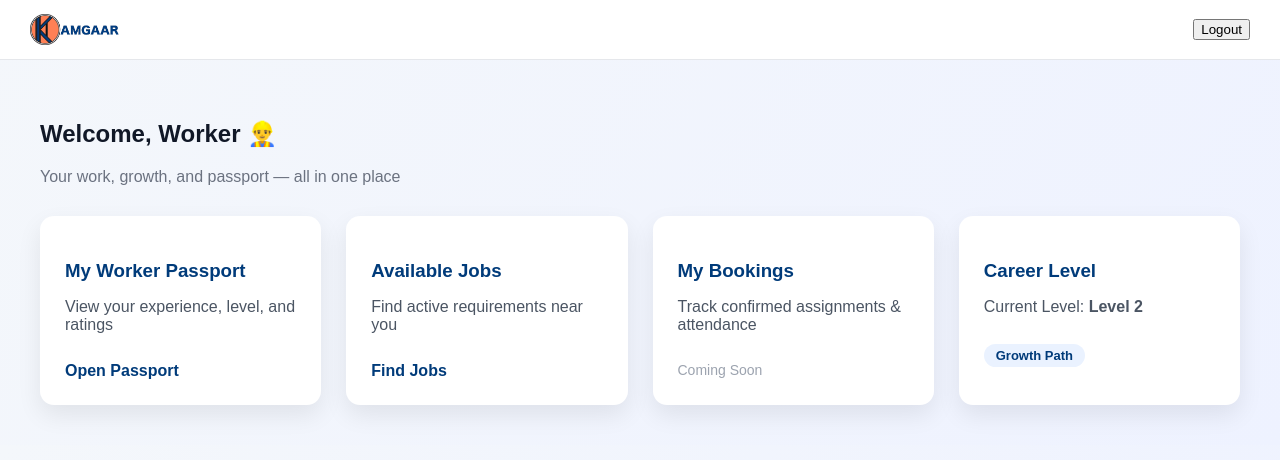
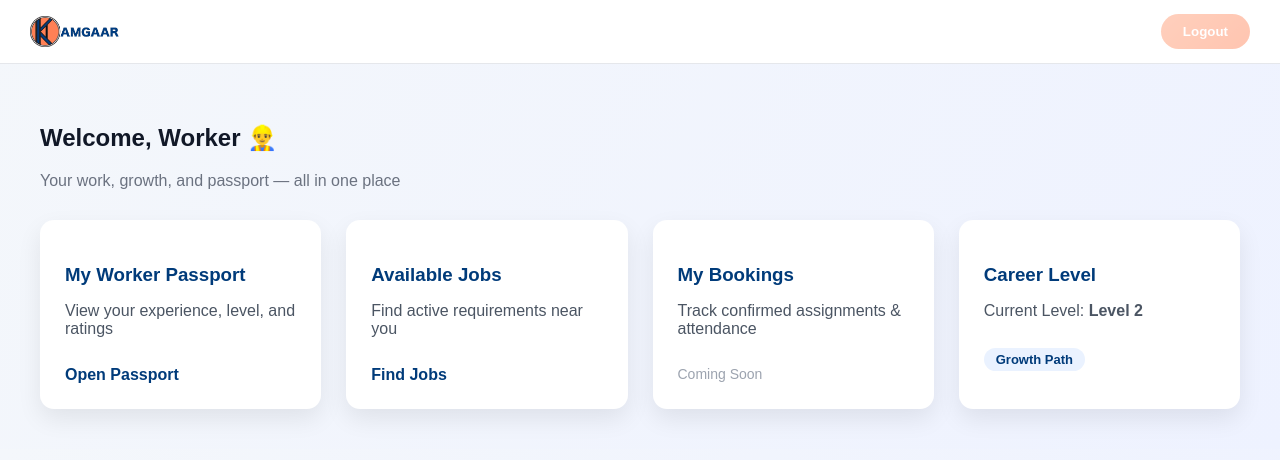
Before and after one commit to Shitanshu2408/Kamgaar, a plain HTML site: page dashboard/worker-dashboard.html in a window 1280 px wide. Drawn offline with Linux system fonts and the light colour scheme; no server answers.

Commit message:
logout worker side

```diff
--- a/dashboard/worker-dashboard.html
+++ b/dashboard/worker-dashboard.html
@@ -14,8 +14,9 @@
 
   </a>
 
-  <button onclick="logout()">Logout</button>
-
+  <button id="logoutBtn" class="logout-btn">
+  Logout
+</button>
 </header>
 
 <section class="dashboard">
@@ -50,6 +51,8 @@
 </section>
 
 <script type="module" src="/auth-guard.js"></script>
+<script type="module" src="./logout.js"></script>
+
 
 
 </body>
```
